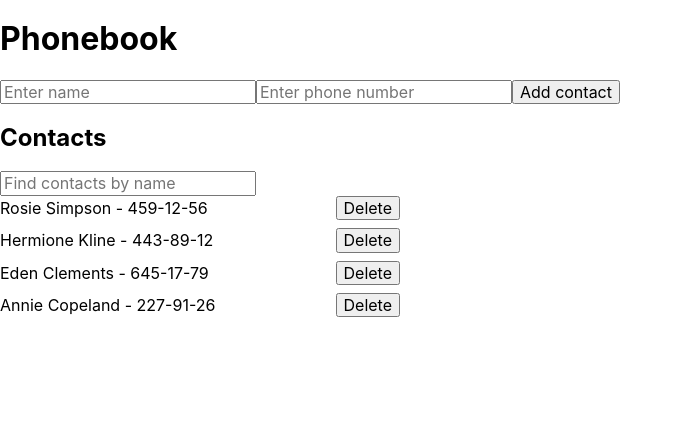
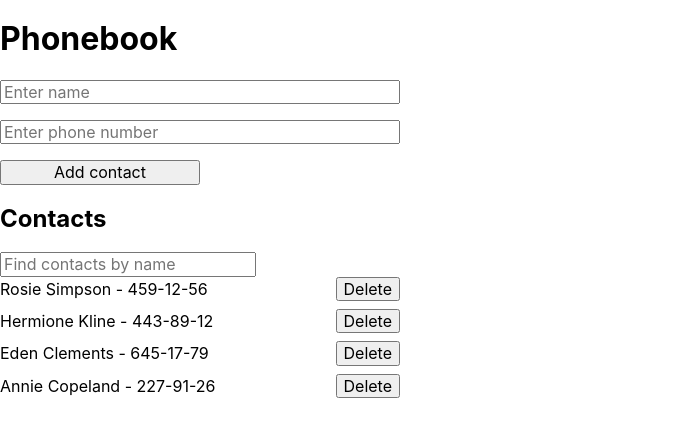
Before and after one commit to makswelll/goit-react-hw-02-phonebook, a React (Create React App) app: page / in a window 1280 px wide. Shown: the top 436 px of the page, without its empty margins (0-683 px from the left). Built offline with nearby package versions, Linux system fonts and the light colour scheme.

Commit message:
Update ContactForm.jsx

```diff
--- a/src/components/ContactForm/ContactForm.jsx
+++ b/src/components/ContactForm/ContactForm.jsx
@@ -1,4 +1,5 @@
 import { Component } from 'react';
+import { FormButton, FormStyle } from './ContactFormStyled';
 
 export class ContactForm extends Component {
   state = { name: '', number: '' };
@@ -24,7 +25,7 @@ export class ContactForm extends Component {
 
   render() {
     return (
-      <form onSubmit={this.handleSubmit}>
+      <FormStyle onSubmit={this.handleSubmit}>
         <input
           type="text"
           name="name"
@@ -41,8 +42,8 @@ export class ContactForm extends Component {
           required
           placeholder="Enter phone number"
         />
-        <button type="submit">Add contact</button>
-      </form>
+        <FormButton type="submit">Add contact</FormButton>
+      </FormStyle>
     );
   }
 }
```
